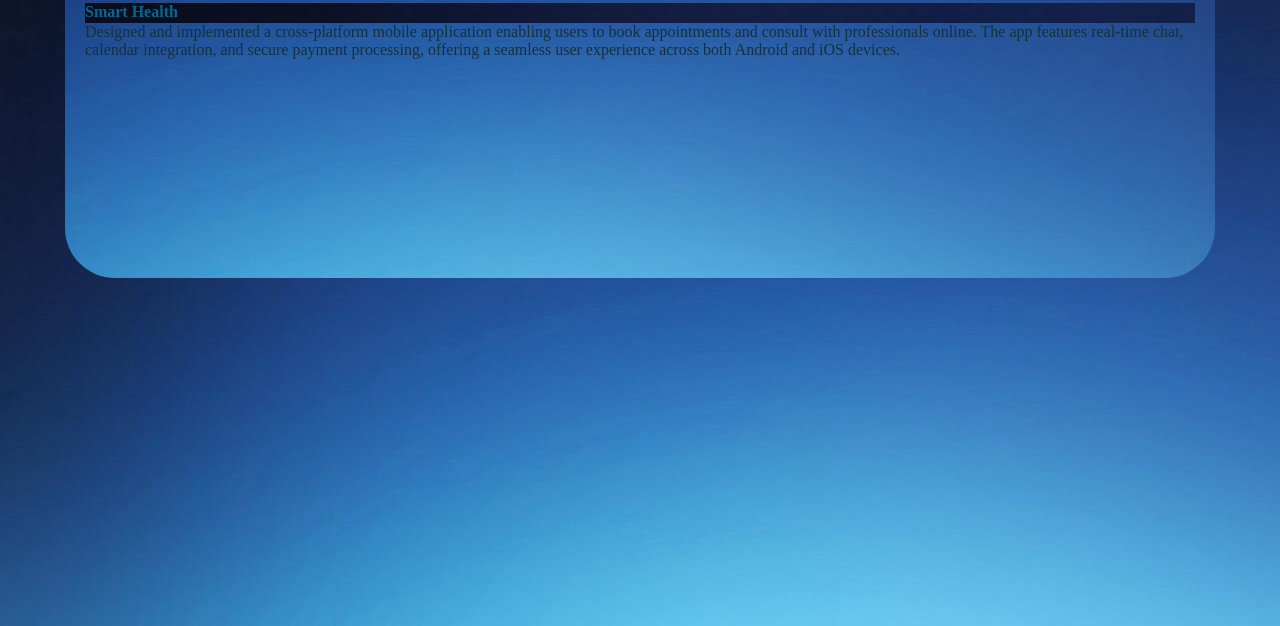
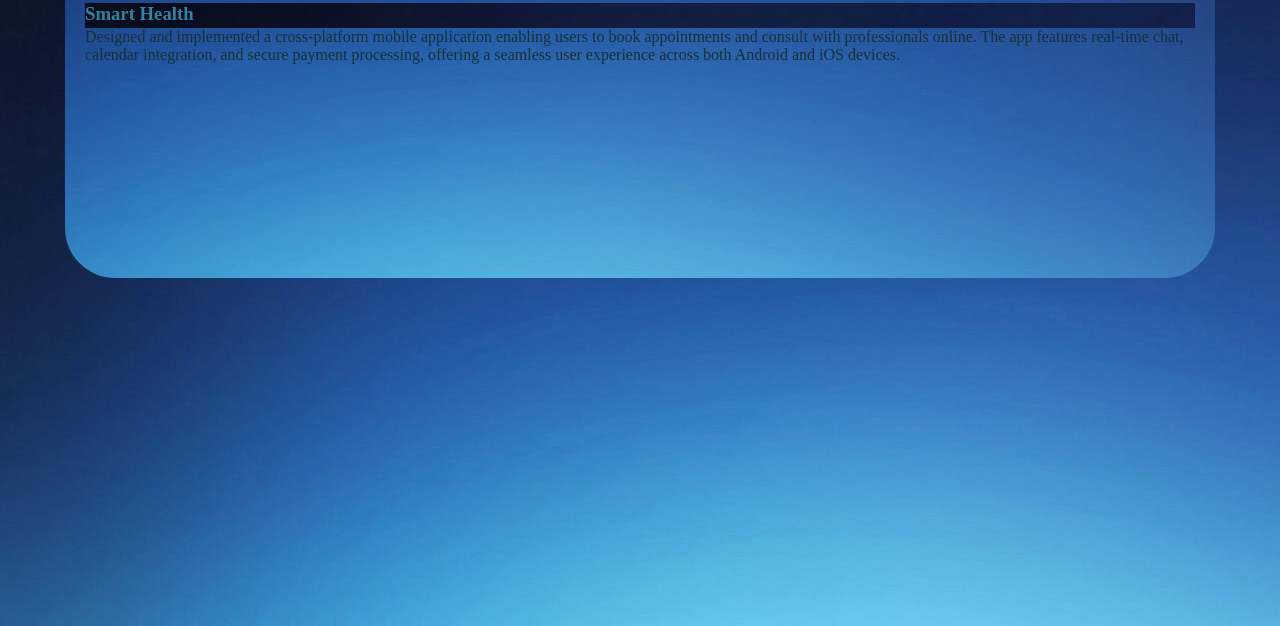
Before and after one commit to anfaserklvn/portfoliox, a plain HTML site: page prjt.html in a window 1280 px wide. Shown: the part 174-800 px from the top of the page. Drawn offline with Linux system fonts and the light colour scheme.

Commit message:
updated commit

```diff
--- a/prjt.html
+++ b/prjt.html
@@ -12,7 +12,7 @@
         <h1>PROJECT</h1>
         <br>
         <section>
-            <div class="prjtname"><b>Smart Health</b></div>
+            <div class="prjtname"><h3><b>Smart Health</b></h3></div>
             <div class="prjtcontent"><p>Designed and implemented a cross-platform mobile application enabling users to book
 appointments and consult with professionals online. The app features real-time chat, calendar
 integration, and secure payment processing, offering a seamless user experience across both
--- a/prjtstyle.css
+++ b/prjtstyle.css
@@ -18,15 +18,16 @@ body{
     border-radius: 50px;
     width: 1150px;
     height: 350px;
-    color: #006994;
+    color: #3382a1;
 }
 
 .prjtname{
     background-image: url(./background.jpg);
-    height: 20px;
+    height: 25px;
     display: grid;
 }
 
 .prjtcontent{
     color: #14313d;
+    font-size: medium;
 }
```
